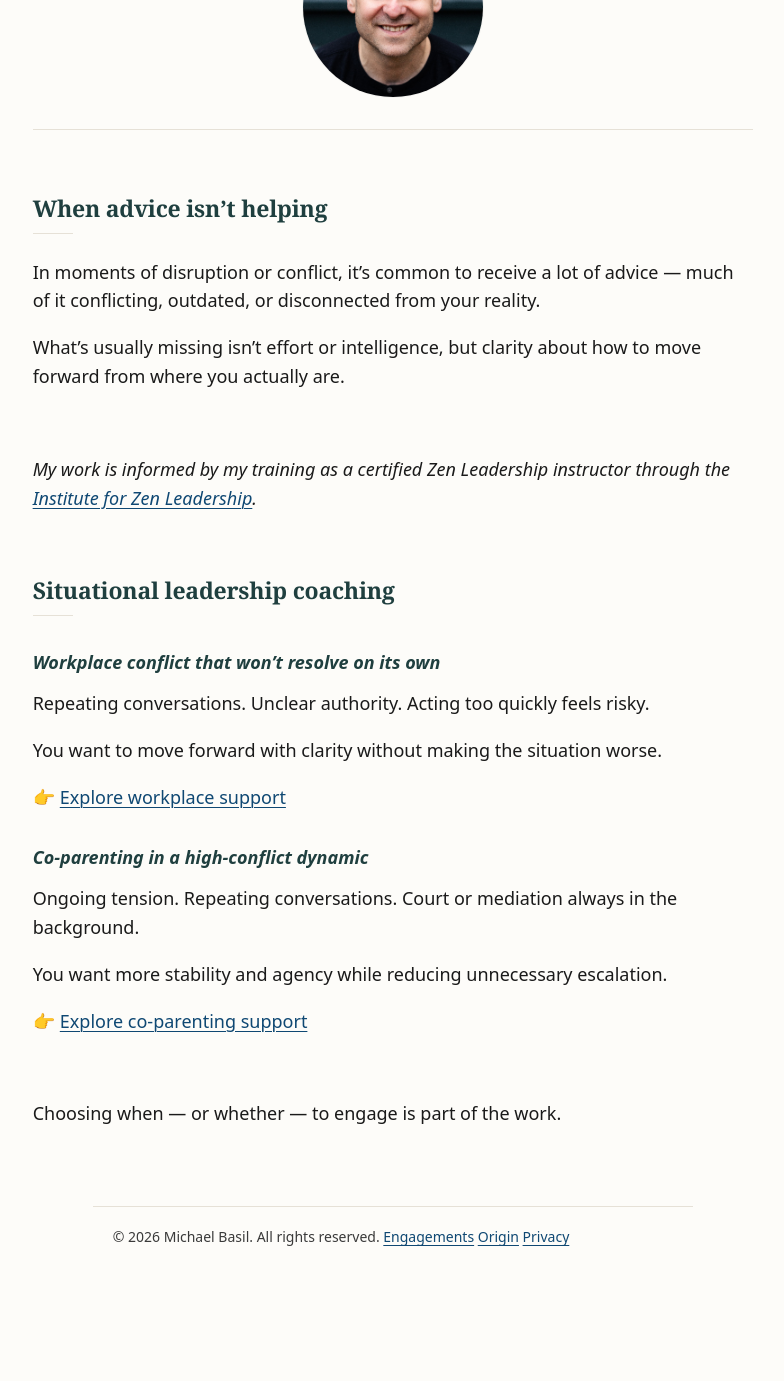
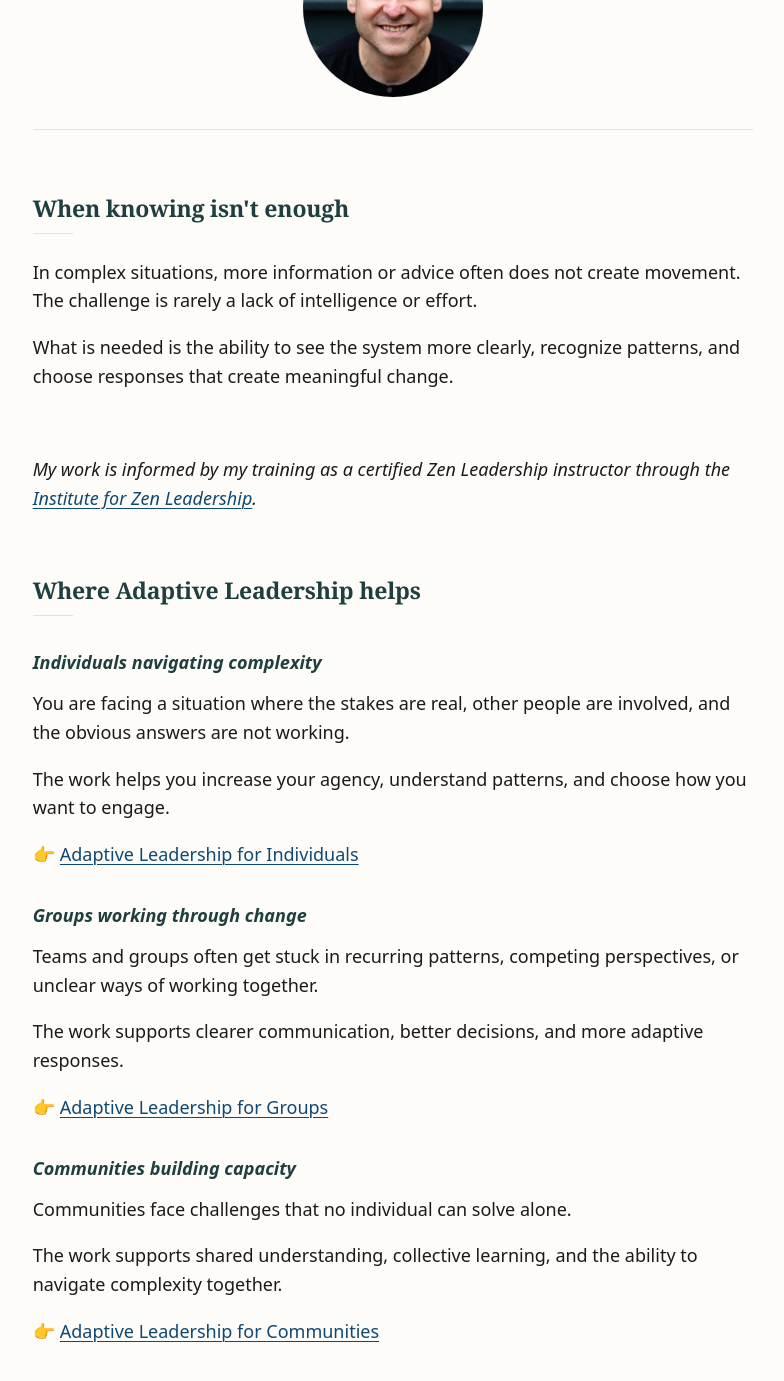
Before and after one commit to basil-family-lab/zen, a Jekyll site: the page built from index.md, in a window 1280 px wide and 1400 px high, scrolled down 380 px. Shown: the top 1381 px of the window, without its empty margins (247-1031 px from the left). Built offline with Jekyll 4.4.1, drawn with Linux system fonts in a browser that asks for light colours; before the commit the page ends 1658 px from its top, so only the background shows below that; some of the changed text lies outside the part shown.

Commit message:
refactor: Adaptive Leadership

```diff
--- a/_config.yml
+++ b/_config.yml
@@ -1,5 +1,5 @@
-title: Michael Basil — Situational Clarity for Difficult Conversations
-description: Situational clarity and guidance for navigating difficult situations and conversations.
+title: Michael Basil — Adaptive Leadership for meaningful change
+description: Adaptive Leadership support for individuals, groups, and communities navigating complexity—building clarity, agency, and the capacity to respond wisely under pressure.
 url: https://zen.basil.one
 baseurl: ""
 # Keep plugins list explicit so GitHub Pages matches local builds.
--- /dev/null
+++ b/_data/communities.yml
@@ -0,0 +1,107 @@
+hero:
+  heading: Adaptive Leadership for Communities
+  body: >
+    I support communities navigating complexity,
+    helping people develop the capacity
+    to learn,
+    adapt,
+    and create meaningful change together.
+  image: /assets/images/profile.jpg
+  image_alt: Michael Basil
+
+moment:
+  heading: When no single person has the answer
+  paragraphs:
+    - >
+      Communities face challenges that emerge
+      from relationships,
+      systems,
+      and changing conditions.
+    - >
+      Adaptive Leadership creates space
+      for shared sense-making
+      and collective responsibility.
+
+situations:
+  heading: Where this work helps
+
+  items:
+    - subheading: Shared challenges without clear solutions
+      paragraphs:
+        - >
+          The community is facing something
+          that requires learning rather than a quick fix.
+
+    - subheading: Different needs and perspectives
+      paragraphs:
+        - >
+          People care deeply,
+          but do not always see the path forward the same way.
+
+    - subheading: Building adaptive capacity
+      paragraphs:
+        - >
+          The community wants to become better at navigating change.
+
+  closing_emphasis: >
+    Meaningful change emerges when people develop
+    the capacity to face reality together.
+
+how_we_work:
+  heading: How we work together
+  paragraphs:
+    - >
+      Communities are systems.
+      This work supports noticing patterns,
+      strengthening shared clarity,
+      and developing ways of engaging
+      that help learning and responsibility spread.
+    - >
+      The tools I bring into this work are informed by my training and experience
+      as a certified Zen Leadership instructor
+      through the <a href="https://zenleader.global">Institute for Zen Leadership</a>.
+    - >
+      The goal is not a single heroic solution.
+      The goal is increased capacity to respond wisely
+      as conditions change.
+
+framing:
+  heading: What this work is — and isn’t
+  positives:
+    heading: This work supports
+    items:
+      - Shared understanding in complex community situations
+      - Collective learning and adaptive action
+      - Increased capacity to stay engaged under pressure
+      - More coherent movement toward meaningful change
+  negatives:
+    heading: This work is not
+    items:
+      - Political advocacy or representation
+      - Mediation or conflict adjudication
+      - A guarantee of outcomes dependent on other people’s choices
+      - A replacement for governance or formal decision-making structures
+
+testimonials:
+  heading: What people have said
+  groups:
+    - title: Outcomes
+      quotes:
+        - >
+          I’m able to prepare for difficult conversations
+          instead of reacting in the moment.
+        - >
+          It helped me see where I actually had agency
+          and where I didn’t —
+          which changed how I engaged.
+
+connect:
+  heading: Next step
+  intro_paragraphs:
+    - >
+      If this resonates,
+      you can review how this work is typically structured
+      and what engagement options look like.
+  link:
+    url: /engagement
+    label: View engagement options
--- a/_data/coparenting.yml
+++ /dev/null
@@ -1,129 +0,0 @@
-hero:
-  heading: Co-parenting when the dynamic is stuck
-  body: >
-    I help parents change how they show up
-    in high-conflict co-parenting situations —
-    even when the other parent may never change.
-    The work focuses on increasing your agency,
-    reducing unnecessary escalation,
-    and creating more stability
-    for you and your children.
-  image: /assets/images/profile.jpg
-  image_alt: Michael Basil
-
-moment:
-  heading: This isn’t about winning
-  paragraphs:
-    - >
-      Co-parenting conflict doesn’t resolve itself with time.
-      Patterns tend to harden,
-      reactions intensify,
-      and conversations start to feel more brittle and charged.
-    - >
-      This work is for parents who want to interrupt those patterns —
-      even when cooperation is limited,
-      and even when the other parent
-      may not participate in the change you’re making.
-
-situations:
-  heading: You might recognize yourself here
-  items:
-    - subheading: The same conversations keep repeating
-      paragraphs:
-        - >
-          You revisit the same topics again and again,
-          hoping this time the outcome will be different —
-          but it rarely is.
-    - subheading: Interactions leave you drained or on edge
-      paragraphs:
-        - >
-          You prepare carefully,
-          yet still walk away feeling reactive,
-          misunderstood,
-          or emotionally exhausted.
-    - subheading: You’re trying to protect your children without escalating things
-      paragraphs:
-        - >
-          You want consistency and stability for your kids,
-          while avoiding dynamics
-          that make everything feel more adversarial.
-    - subheading: Court feels like it’s always in the background
-      paragraphs:
-        - >
-          Even when you’re not in court,
-          it can feel like it’s only one bad interaction away.
-        - >
-          You’re curious whether there’s another way
-          to shift the pattern
-          before positions harden further.
-
-  closing_emphasis: >
-    This work starts with what you can control —
-    how you prepare,
-    how you respond,
-    and how you show up
-    inside the system you’re already in.
-
-how_we_work:
-  heading: How we work together
-  paragraphs:
-    - >
-      This is one-on-one work with real conversations
-      and current situations.
-      We work with what is actually happening —
-      the interactions you’re already in
-      and the patterns that tend to take over
-      when the stakes are high.
-    - >
-      The tools I bring into this work are informed by my training and experience
-      as a certified Zen Leadership instructor
-      through the <a href="https://zenleader.global">Institute for Zen Leadership</a>.
-    - >
-      The goal is not false harmony.
-      The goal is increased agency and stability over time —
-      reducing the likelihood of court involvement,
-      expensive mediation,
-      and ongoing conflict
-      that pulls energy away from your family.
-
-framing:
-  heading: What this work is — and isn’t
-  positives:
-    heading: This work supports
-    items:
-      - More intentional communication under pressure
-      - Reduced reactivity in high-stakes moments
-      - Clearer decision-making when emotions are running high
-      - Greater stability over time for you and your children
-  negatives:
-    heading: This work is not
-    items:
-      - Mediation or legal advice
-      - About convincing the other parent to change
-      - A guarantee of outcomes you don’t control
-      - Focused on surface-level calm without structural change
-
-testimonials:
-  heading: What people have said
-  groups:
-    - title: Outcomes
-      quotes:
-        - >
-          It feels like we can negotiate
-          without fear of court constantly hanging over us.
-        - >
-          I’m able to prepare for conversations
-          and respond deliberately,
-          instead of getting pulled
-          into the same emotional spiral.
-
-connect:
-  heading: Next step
-  intro_paragraphs:
-    - >
-      If this resonates,
-      you can review how this work is typically structured
-      and what engagement options look like.
-  link:
-    url: /engagement
-    label: View engagement options
--- a/_data/engagement.yml
+++ b/_data/engagement.yml
@@ -26,7 +26,7 @@ moment:
 containers:
   heading: Engagement options
   items:
-    - subheading: Sense-making & integration session
+    - subheading: Clarity & integration session
       meta:
         price: $350
         duration: 120 minutes
@@ -35,7 +35,7 @@ containers:
           This session is for situations where clarity is needed now,
           but ongoing work may or may not be necessary.
         - >
-          You are introduced to a practical sense-making tool
+          You are introduced to a practical clarity tool
           drawn from the Zen Leadership toolkit (FEBI®),
           and we apply it directly
           to a specific situation you are navigating.
@@ -67,7 +67,7 @@ containers:
           across multiple conversations
           as they unfold.
         - >
-          The primary sense-making lens
+          The primary clarity lens
           is deepened through use,
           and additional tools are introduced as needed —
           always in service of steadier judgment
--- /dev/null
+++ b/_data/groups.yml
@@ -0,0 +1,109 @@
+hero:
+  heading: Adaptive Leadership for Groups
+  body: >
+    I help groups navigate complexity,
+    conflict,
+    and change by developing greater awareness,
+    shared understanding,
+    and capacity for adaptive action.
+  image: /assets/images/profile.jpg
+  image_alt: Michael Basil
+
+moment:
+  heading: When alignment is not enough
+  paragraphs:
+    - >
+      Groups often struggle not because people lack commitment,
+      but because different perspectives,
+      incentives,
+      and experiences are difficult to integrate.
+    - >
+      Adaptive Leadership helps groups work with those differences
+      rather than avoid them.
+
+situations:
+  heading: Common challenges
+
+  items:
+    - subheading: Recurring patterns
+      paragraphs:
+        - >
+          The group keeps revisiting the same issues
+          without meaningful movement.
+
+    - subheading: Competing perspectives
+      paragraphs:
+        - >
+          People see the situation differently,
+          and agreement is difficult.
+
+    - subheading: Change creates uncertainty
+      paragraphs:
+        - >
+          The old ways of working no longer fit,
+          but the new way is unclear.
+
+  closing_emphasis: >
+    The goal is not false agreement.
+    The goal is greater capacity to navigate complexity together.
+
+how_we_work:
+  heading: How we work together
+  paragraphs:
+    - >
+      This work is grounded in the real dynamics of your group.
+      We work with what is actually happening —
+      communication patterns,
+      decision constraints,
+      roles and responsibilities,
+      and the pressures shaping behavior.
+    - >
+      The tools I bring into this work are informed by my training and experience
+      as a certified Zen Leadership instructor
+      through the <a href="https://zenleader.global">Institute for Zen Leadership</a>.
+    - >
+      The goal is not to force alignment.
+      The goal is stronger shared clarity,
+      more coherent action,
+      and increased adaptive capacity over time.
+
+framing:
+  heading: What this work is — and isn’t
+  positives:
+    heading: This work supports
+    items:
+      - Clearer communication under pressure
+      - Better decisions inside real constraints
+      - Increased capacity to integrate competing perspectives
+      - More adaptive responses as conditions change
+  negatives:
+    heading: This work is not
+    items:
+      - Mediation, arbitration, or adjudication
+      - A guarantee that other people will change
+      - Corporate performance coaching or optimization
+      - A substitute for formal HR, legal, or compliance processes
+
+testimonials:
+  heading: What people have said
+  groups:
+    - title: Outcomes
+      quotes:
+        - >
+          I’m able to prepare for difficult conversations
+          instead of reacting in the moment.
+        - >
+          It helped me see where I actually had agency
+          and where I didn’t —
+          which changed how I engaged.
+
+connect:
+  heading: Next step
+  intro_paragraphs:
+    - >
+      If this resonates,
+      you can review how this work is typically structured
+      and what engagement options look like.
+  link:
+    url: /engagement
+    label: View engagement options
--- a/_data/home.yml
+++ b/_data/home.yml
@@ -1,26 +1,27 @@
 hero:
-  heading: Navigating difficult situations with clarity
+  heading: Adaptive Leadership for meaningful change
   body: >
-    I help people navigate situations where the stakes are real
-    and the path forward isn’t obvious.
-    The work focuses on restoring agency,
-    reducing unnecessary escalation,
-    and helping you move forward deliberately.
+    I help individuals, groups, and communities navigate complex situations
+    where the path forward isn’t obvious.
+    The work focuses on increasing clarity,
+    restoring agency,
+    and developing the capacity to respond wisely
+    when circumstances are changing.
   image: /assets/images/profile.jpg
   image_alt: Michael Basil
 
 moment:
-  heading: When advice isn’t helping
+  heading: When knowing isn't enough
   paragraphs:
     - >
-      In moments of disruption or conflict,
-      it’s common to receive a lot of advice —
-      much of it conflicting, outdated,
-      or disconnected from your reality.
+      In complex situations, more information or advice
+      often does not create movement.
+      The challenge is rarely a lack of intelligence
+      or effort.
     - >
-      What’s usually missing isn’t effort or intelligence,
-      but clarity about how to move forward
-      from where you actually are.
+      What is needed is the ability to see the system more clearly,
+      recognize patterns,
+      and choose responses that create meaningful change.
 
 credibility:
   line: >
@@ -28,34 +29,51 @@ credibility:
     through the <a href="https://zenleader.global">Institute for Zen Leadership</a>.
 
 situations:
-  heading: Situational leadership coaching
+  heading: Where Adaptive Leadership helps
+
   items:
-    - subheading: Workplace conflict that won’t resolve on its own
+    - subheading: Individuals navigating complexity
       paragraphs:
         - >
-          Repeating conversations.
-          Unclear authority.
-          Acting too quickly feels risky.
+          You are facing a situation where the stakes are real,
+          other people are involved,
+          and the obvious answers are not working.
         - >
-          You want to move forward with clarity
-          without making the situation worse.
+          The work helps you increase your agency,
+          understand patterns,
+          and choose how you want to engage.
       link:
-        url: /workplace/
-        label: Explore workplace support
+        url: /individuals/
+        label: Adaptive Leadership for Individuals
 
-    - subheading: Co-parenting in a high-conflict dynamic
+    - subheading: Groups working through change
       paragraphs:
         - >
-          Ongoing tension.
-          Repeating conversations.
-          Court or mediation always in the background.
+          Teams and groups often get stuck in recurring patterns,
+          competing perspectives,
+          or unclear ways of working together.
         - >
-          You want more stability and agency
-          while reducing unnecessary escalation.
+          The work supports clearer communication,
+          better decisions,
+          and more adaptive responses.
       link:
-        url: /co-parenting/
-        label: Explore co-parenting support
+        url: /groups/
+        label: Adaptive Leadership for Groups
+
+    - subheading: Communities building capacity
+      paragraphs:
+        - >
+          Communities face challenges that no individual
+          can solve alone.
+        - >
+          The work supports shared understanding,
+          collective learning,
+          and the ability to navigate complexity together.
+      link:
+        url: /communities/
+        label: Adaptive Leadership for Communities
 
 closing:
   line: >
-    Choosing when — or whether — to engage is part of the work.
+    Meaningful change begins with how we choose to engage
+    with the situation we are already part of.
--- /dev/null
+++ b/_data/individuals.yml
@@ -0,0 +1,119 @@
+hero:
+  heading: Adaptive Leadership for Individuals
+  body: >
+    I work with people navigating complex personal and professional situations
+    where the path forward is uncertain.
+    Together we develop greater clarity,
+    agency,
+    and capacity to respond effectively
+    within the systems you are part of.
+  image: /assets/images/profile.jpg
+  image_alt: Michael Basil
+
+moment:
+  heading: When the situation cannot simply be solved
+  paragraphs:
+    - >
+      Many important situations involve other people,
+      competing needs,
+      and conditions outside your control.
+    - >
+      The work is not about finding the perfect answer.
+      It is about seeing more clearly,
+      understanding what is happening,
+      and choosing your next move deliberately.
+
+situations:
+  heading: You might recognize yourself here
+
+  items:
+    - subheading: A situation keeps repeating
+      paragraphs:
+        - >
+          The same conversations,
+          patterns,
+          or tensions continue despite your efforts.
+
+    - subheading: The stakes are real
+      paragraphs:
+        - >
+          You want to act carefully because the consequences matter.
+
+    - subheading: You have responsibility without full control
+      paragraphs:
+        - >
+          You are accountable for outcomes,
+          but many factors remain outside your influence.
+
+    - subheading: Advice has stopped helping
+      paragraphs:
+        - >
+          You need a way to think and act differently,
+          not another opinion about what you should do.
+
+  closing_emphasis: >
+    This work starts with what you can influence:
+    how you see the situation,
+    how you respond,
+    and how you choose to engage.
+
+how_we_work:
+  heading: How we work together
+  paragraphs:
+    - >
+      This is one-on-one work grounded in real situations.
+      We work with current conditions,
+      the relationships involved,
+      and the patterns that take over
+      when pressure is high.
+    - >
+      The tools I bring into this work are informed by my training and experience
+      as a certified Zen Leadership instructor
+      through the <a href="https://zenleader.global">Institute for Zen Leadership</a>.
+    - >
+      The goal is not to control other people.
+      The goal is clearer judgment,
+      increased agency,
+      and more deliberate action over time —
+      within the system you are already part of.
+
+framing:
+  heading: What this work is — and isn’t
+  positives:
+    heading: This work supports
+    items:
+      - Practical clarity in complex human situations
+      - Increased agency without unnecessary escalation
+      - More deliberate responses under pressure
+      - Greater stability and capacity over time
+  negatives:
+    heading: This work is not
+    items:
+      - Therapy or emotional processing work
+      - Mediation, advocacy, or representation
+      - Generic executive coaching or performance optimization
+      - A guarantee of outcomes you do not control
+
+testimonials:
+  heading: What people have said
+  groups:
+    - title: Outcomes
+      quotes:
+        - >
+          I’m able to prepare for difficult conversations
+          instead of reacting in the moment.
+        - >
+          It helped me see where I actually had agency
+          and where I didn’t —
+          which changed how I engaged.
+
+connect:
+  heading: Next step
+  intro_paragraphs:
+    - >
+      If this resonates,
+      you can review how this work is typically structured
+      and what engagement options look like.
+  link:
+    url: /engagement
+    label: View engagement options
--- a/_data/workplace.yml
+++ /dev/null
@@ -1,126 +0,0 @@
-hero:
-  heading: Workplace conflict when the situation is stuck
-  body: >
-    I help professionals navigate ongoing workplace conflict
-    where the stakes are real and the path forward isn’t obvious —
-    even when other people involved may never change.
-    The work focuses on increasing your agency,
-    reducing unnecessary escalation,
-    and helping you act with clarity
-    inside the system you’re already in.
-  image: /assets/images/profile.jpg
-  image_alt: Michael Basil
-
-moment:
-  heading: This isn’t about winning
-  paragraphs:
-    - >
-      Workplace conflict rarely resolves itself on its own.
-      Patterns tend to repeat,
-      conversations become more constrained,
-      and tension accumulates beneath the surface.
-    - >
-      This work is for people who want to interrupt those patterns —
-      even when power dynamics are uneven,
-      incentives are misaligned,
-      or escalation feels risky.
-
-situations:
-  heading: You might recognize yourself here
-  items:
-    - subheading: The same conversations keep circling without resolution
-      paragraphs:
-        - >
-          You revisit the same topics in meetings or one-on-ones,
-          hoping for movement —
-          but the outcome stays largely the same.
-    - subheading: Interactions leave you guarded or on edge
-      paragraphs:
-        - >
-          You prepare carefully,
-          yet still walk away feeling constrained,
-          reactive,
-          or unsure how your actions are being interpreted.
-    - subheading: You’re accountable without full authority
-      paragraphs:
-        - >
-          You’re responsible for outcomes,
-          but don’t control all the levers that shape them.
-    - subheading: Escalation feels costly
-      paragraphs:
-        - >
-          Involving HR, leadership, or formal processes
-          feels like it could create new problems —
-          even if the current situation isn’t sustainable.
-        - >
-          You’re wondering whether there’s a way
-          to shift the pattern before positions harden further.
-
-  closing_emphasis: >
-    This work starts with what you can control —
-    how you prepare,
-    how you respond,
-    and how you choose to engage
-    inside the system you’re part of.
-
-how_we_work:
-  heading: How we work together
-  paragraphs:
-    - >
-      This is one-on-one work grounded in real situations.
-      We work with current interactions,
-      organizational context,
-      and the patterns that tend to take over
-      when stakes are high.
-    - >
-      The tools I bring into this work are informed by my training and experience
-      as a certified Zen Leadership instructor
-      through the <a href="https://zenleader.global">Institute for Zen Leadership</a>.
-    - >
-      The goal is not false harmony.
-      The goal is clearer judgment,
-      increased agency,
-      and more deliberate action over time —
-      preserving credibility and stability
-      while reducing unnecessary escalation.
-
-framing:
-  heading: What this work is — and isn’t
-  positives:
-    heading: This work supports
-    items:
-      - More intentional communication under pressure
-      - Reduced reactivity in high-stakes professional moments
-      - Clearer decision-making within complex systems
-      - Greater stability and credibility over time
-  negatives:
-    heading: This work is not
-    items:
-      - HR mediation or legal advice
-      - Advocacy against colleagues or organizations
-      - Performance coaching or career optimization
-      - A guarantee of outcomes you don’t control
-
-testimonials:
-  heading: What people have said
-  groups:
-    - title: Outcomes
-      quotes:
-        - >
-          I’m able to prepare for difficult conversations
-          instead of reacting in the moment.
-        - >
-          It helped me see where I actually had agency
-          and where I didn’t —
-          which changed how I engaged.
-
-connect:
-  heading: Next step
-  intro_paragraphs:
-    - >
-      If this resonates,
-      you can review how this work is typically structured
-      and what engagement options look like.
-  link:
-    url: /engagement
-    label: View engagement options
--- a/co-parenting.md
+++ /dev/null
@@ -1,8 +0,0 @@
----
-layout: situation
-title: Co-parenting
-description: Guidance for parents navigating high-conflict co-parenting when patterns are stuck and escalation feels close.
-data_key: coparenting
-permalink: /co-parenting/
-css_id: situation-coparenting
----
--- /dev/null
+++ b/communities.md
@@ -0,0 +1,8 @@
+---
+layout: situation
+title: Communities
+description: Adaptive Leadership support for communities building capacity to learn, adapt, and create meaningful change together.
+data_key: communities
+permalink: /communities/
+css_id: situation-communities
+---
--- /dev/null
+++ b/groups.md
@@ -0,0 +1,8 @@
+---
+layout: situation
+title: Groups
+description: Adaptive Leadership support for groups navigating complexity and change—developing shared clarity and adaptive capacity.
+data_key: groups
+permalink: /groups/
+css_id: situation-groups
+---
--- /dev/null
+++ b/individuals.md
@@ -0,0 +1,8 @@
+---
+layout: situation
+title: Individuals
+description: Adaptive Leadership support for individuals navigating complex personal and professional situations where the path forward isn’t obvious.
+data_key: individuals
+permalink: /individuals/
+css_id: situation-individuals
+---
--- a/workplace.md
+++ /dev/null
@@ -1,8 +0,0 @@
----
-layout: situation
-title: Workplace
-description: Guidance for professionals facing ongoing workplace conflict where the situation isn’t resolving and escalation feels risky.
-data_key: workplace
-permalink: /workplace/
-css_id: situation-workplace
----
```
